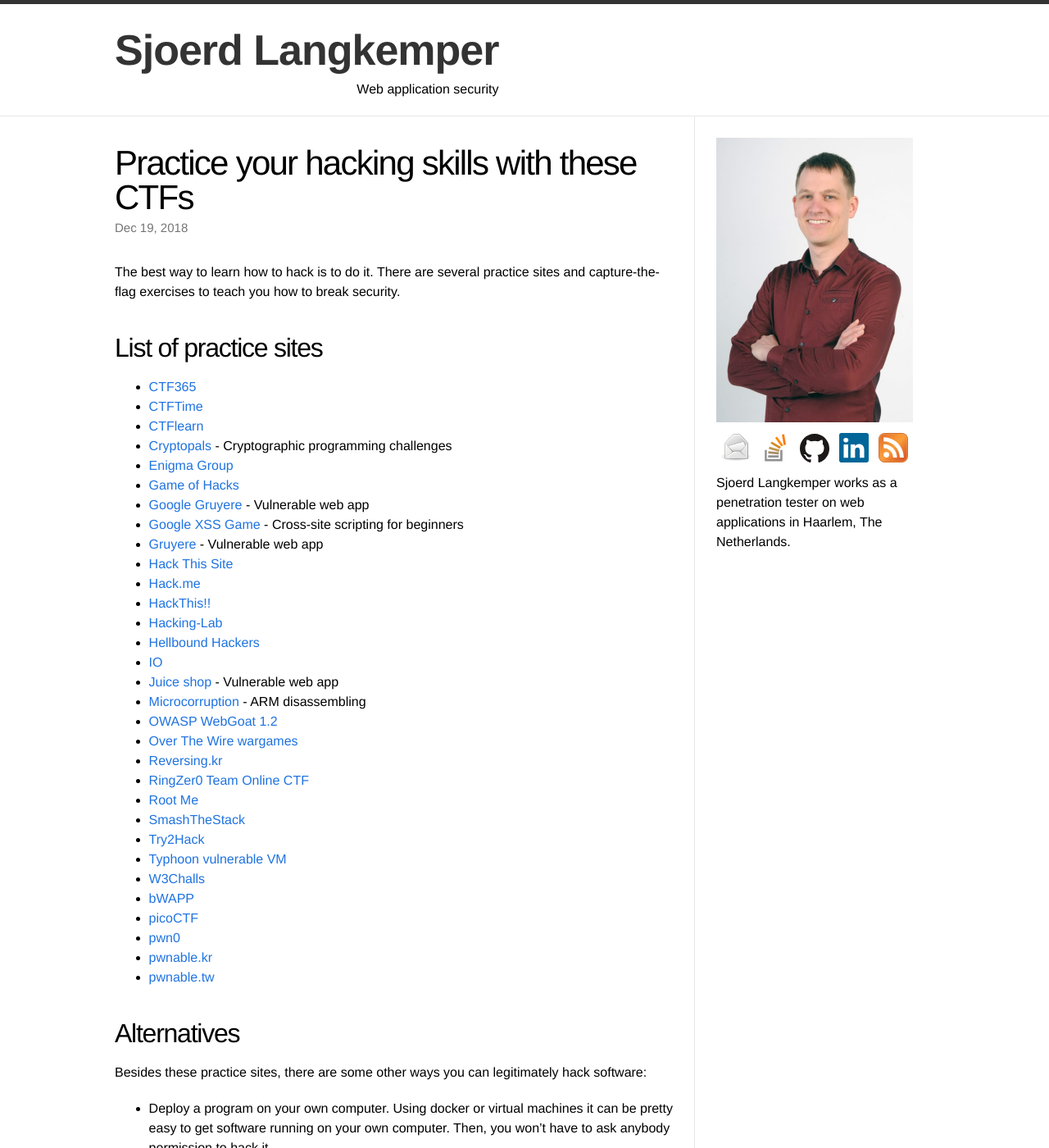
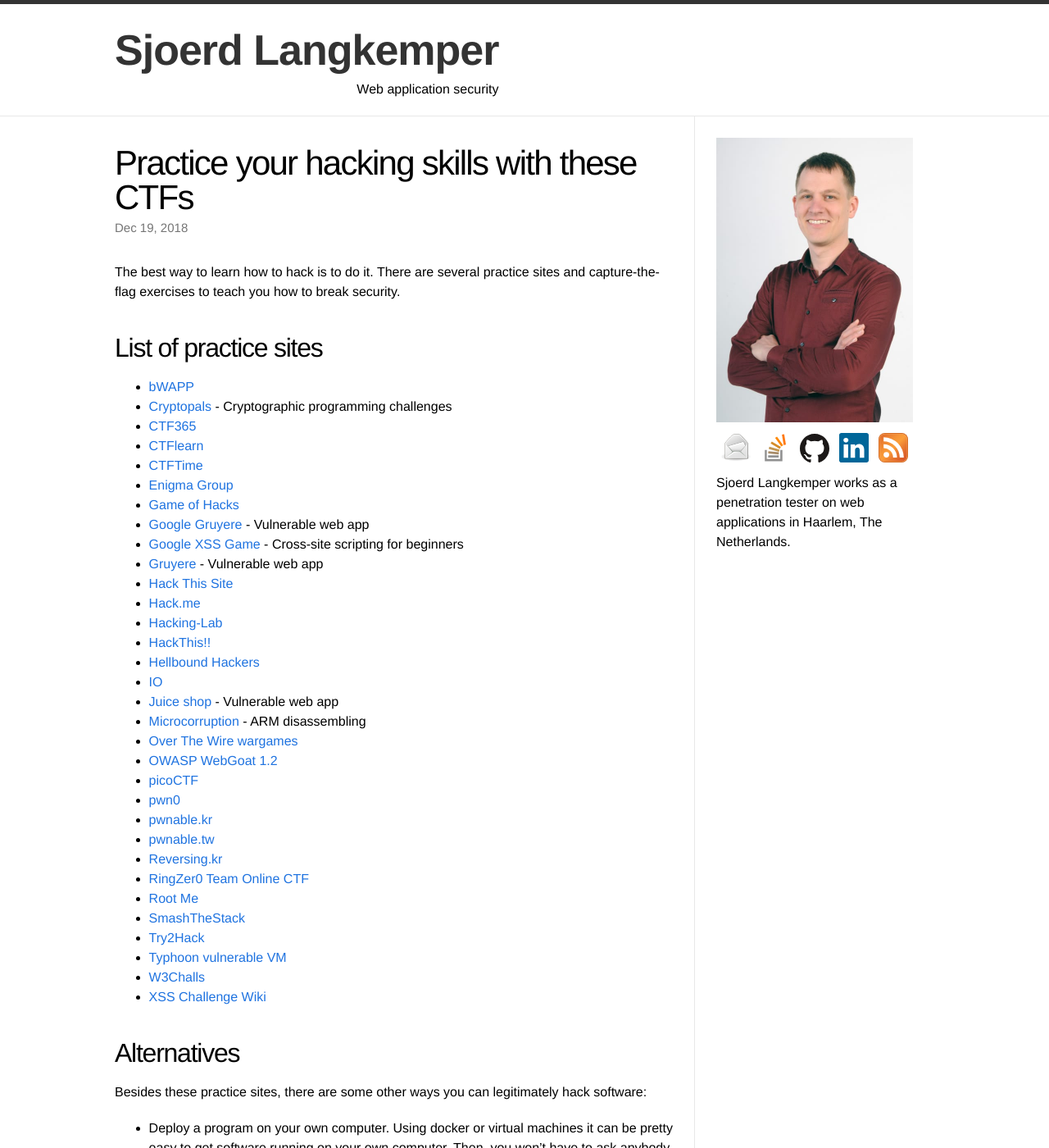
Before and after one commit to Sjord/Sjord.github.io, a Jekyll site: the page built from _posts/2018-05-22-practice-hacking-with-vulnerable-systems.md, in a window 1280 px wide and 1400 px high. Shown: the whole window at 82% size. Built offline with Jekyll 4.4.1, drawn with Linux system fonts in a browser that asks for light colours; some of the changed lines change nothing that is shown.

Commit message:
Add XSS challenge wiki as practice site
And sort alphabetically.

```diff
--- a/_posts/2018-05-22-practice-hacking-with-vulnerable-systems.md
+++ b/_posts/2018-05-22-practice-hacking-with-vulnerable-systems.md
@@ -11,10 +11,11 @@
 
 ## List of practice sites
 
+* [bWAPP](http://www.itsecgames.com/)
+* [Cryptopals](https://cryptopals.com/) - Cryptographic programming challenges
 * [CTF365](https://ctf365.com/)
+* [CTFlearn](https://ctflearn.com/)
 * [CTFTime](https://ctftime.org/)
-* [CTFlearn](https://ctflearn.com/)
-* [Cryptopals](https://cryptopals.com/) - Cryptographic programming challenges
 * [Enigma Group](https://www.enigmagroup.org/)
 * [Game of Hacks](http://www.gameofhacks.com/)
 * [Google Gruyere](http://google-gruyere.appspot.com/) - Vulnerable web app
@@ -22,14 +23,18 @@
 * [Gruyere](http://google-gruyere.appspot.com/) - Vulnerable web app
 * [Hack This Site](https://www.hackthissite.org/)
 * [Hack.me](https://hack.me/)
+* [Hacking-Lab](https://www.hacking-lab.com/index.html)
 * [HackThis!!](https://www.hackthis.co.uk/)
-* [Hacking-Lab](https://www.hacking-lab.com/index.html)
 * [Hellbound Hackers ](https://www.hellboundhackers.org/)
 * [IO](http://io.netgarage.org/)
 * [Juice shop](https://github.com/bkimminich/juice-shop) - Vulnerable web app
 * [Microcorruption](https://microcorruption.com/) - ARM disassembling
+* [Over The Wire wargames](http://overthewire.org/wargames/)
 * [OWASP WebGoat 1.2](https://www.owasp.org/index.php/Category:OWASP_WebGoat_Project)
-* [Over The Wire wargames](http://overthewire.org/wargames/)
+* [picoCTF](https://picoctf.com/)
+* [pwn0](https://pwn0.com/)
+* [pwnable.kr](http://pwnable.kr/)
+* [pwnable.tw](https://pwnable.tw/)
 * [Reversing.kr](http://reversing.kr/)
 * [RingZer0 Team Online CTF](https://ringzer0team.com/)
 * [Root Me](https://www.root-me.org/)
@@ -37,11 +42,7 @@
 * [Try2Hack](http://www.try2hack.nl/)
 * [Typhoon vulnerable VM](https://www.prismacsi.com/en/typhoon-vulnerable-virtual-machines/)
 * [W3Challs](https://w3challs.com/)
-* [bWAPP](http://www.itsecgames.com/)
-* [picoCTF](https://picoctf.com/)
-* [pwn0](https://pwn0.com/)
-* [pwnable.kr](http://pwnable.kr/)
-* [pwnable.tw](https://pwnable.tw/)
+* [XSS Challenge Wiki](https://github.com/cure53/XSSChallengeWiki/wiki)
 
 ## Alternatives
 
```
